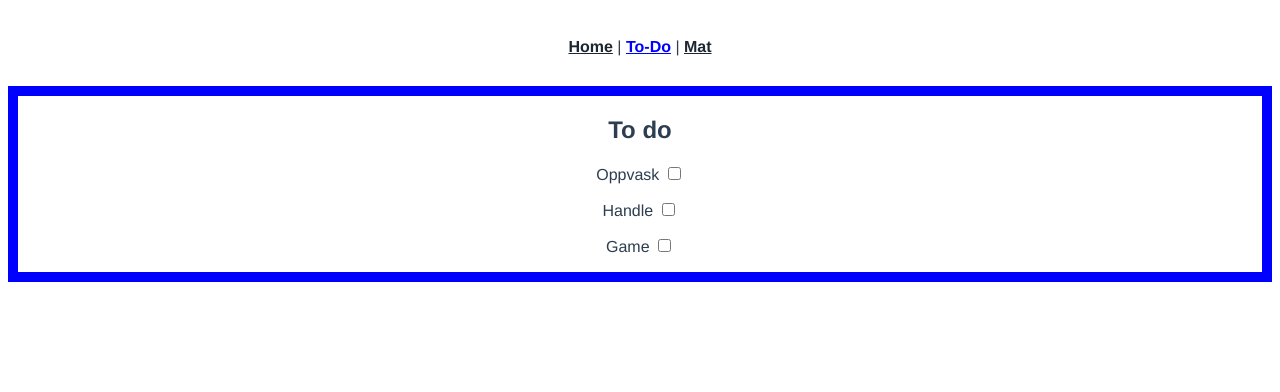
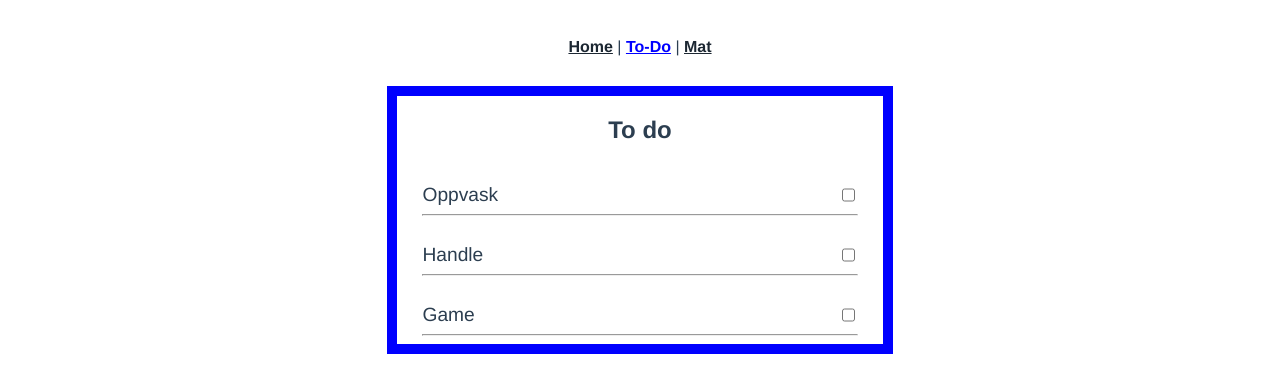
Before and after one commit to Erwan228/helping-list, a Vue app: page /list in a window 1280 px wide. Shown: the top 392 px of the page. Built offline with nearby package versions, Linux system fonts and the light colour scheme; data requests are answered from the project's data file.

Commit message:
Update ListView.vue

```diff
--- a/src/views/ListView.vue
+++ b/src/views/ListView.vue
@@ -8,7 +8,10 @@
     <h2>To do</h2>
     <div v-if="tasks.length" class="toDoTasks">
       <div v-for="task in tasks">
-        <p>{{ task.task }} <input type="checkbox" /></p>
+        <div class="task">
+          <label>{{ task.task }}</label><input type="checkbox" />
+        </div>
+        <hr>
 
       </div>
     </div>
@@ -34,5 +37,17 @@ export default {
 <style scoped>
 .list {
   border: solid blue 10px;
+  margin-left: 30%;
+  margin-right: 30%;
+  padding-left: 2%;
+  padding-right: 2%;
+}
+
+.task {
+  padding-top: 20px;
+  display: flex;
+  justify-content: space-between;
+  font-size: larger;
+
 }
 </style>
```
